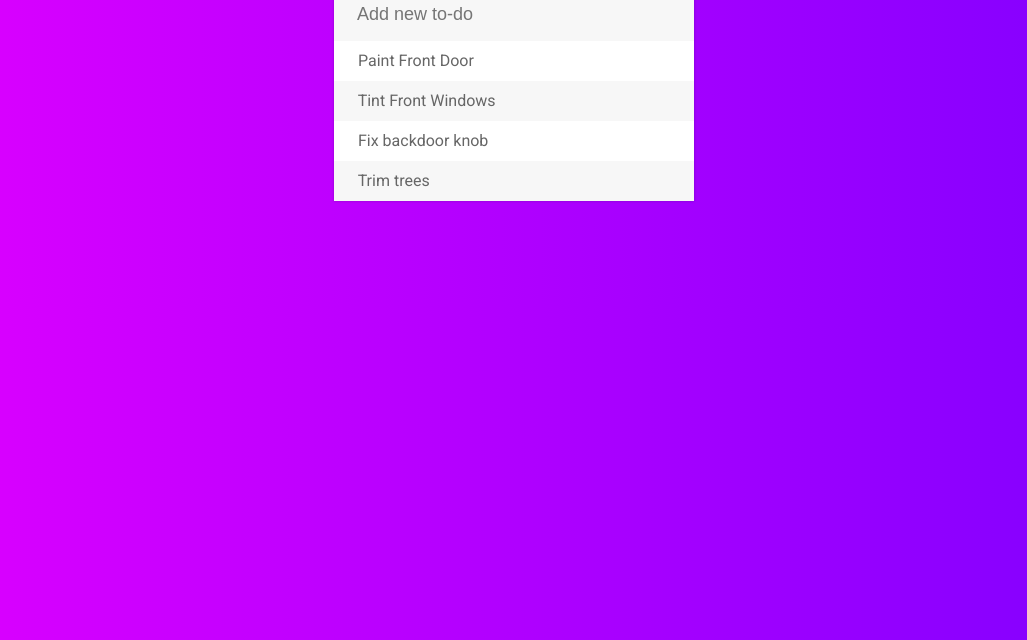
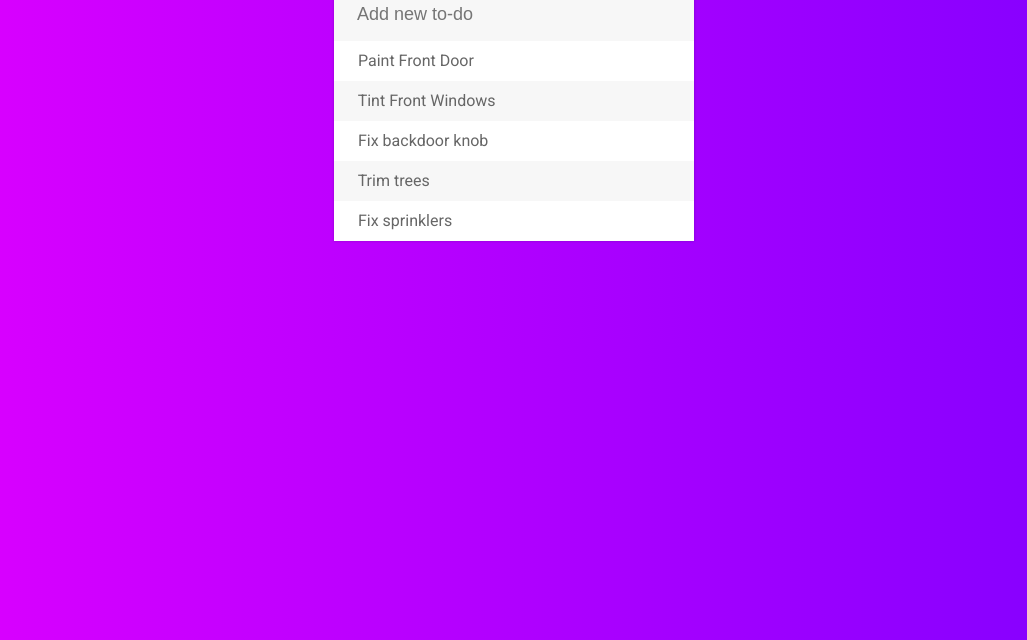
Before and after one commit to bryantwofourtwo/todoList, a plain HTML site: page index.html in a window 1280 px wide. Shown: the part 160-800 px from the top of the page, without its empty margins (126-1153 px from the left). Drawn offline with nearby package versions, Linux system fonts and the light colour scheme.

Commit message:
added to again

```diff
--- a/index.html
+++ b/index.html
@@ -23,6 +23,7 @@
             <li><span><i class="fa fa-trash"></i></span> Tint Front Windows</li>
             <li><span><i class="fa fa-trash"></i></span> Fix backdoor knob</li>
             <li><span><i class="fa fa-trash"></i></span> Trim trees</li>
+            <li><span><i class="fa fa-trash"></i></span> Fix sprinklers</li>
         </ul>
 
     </div>
```
